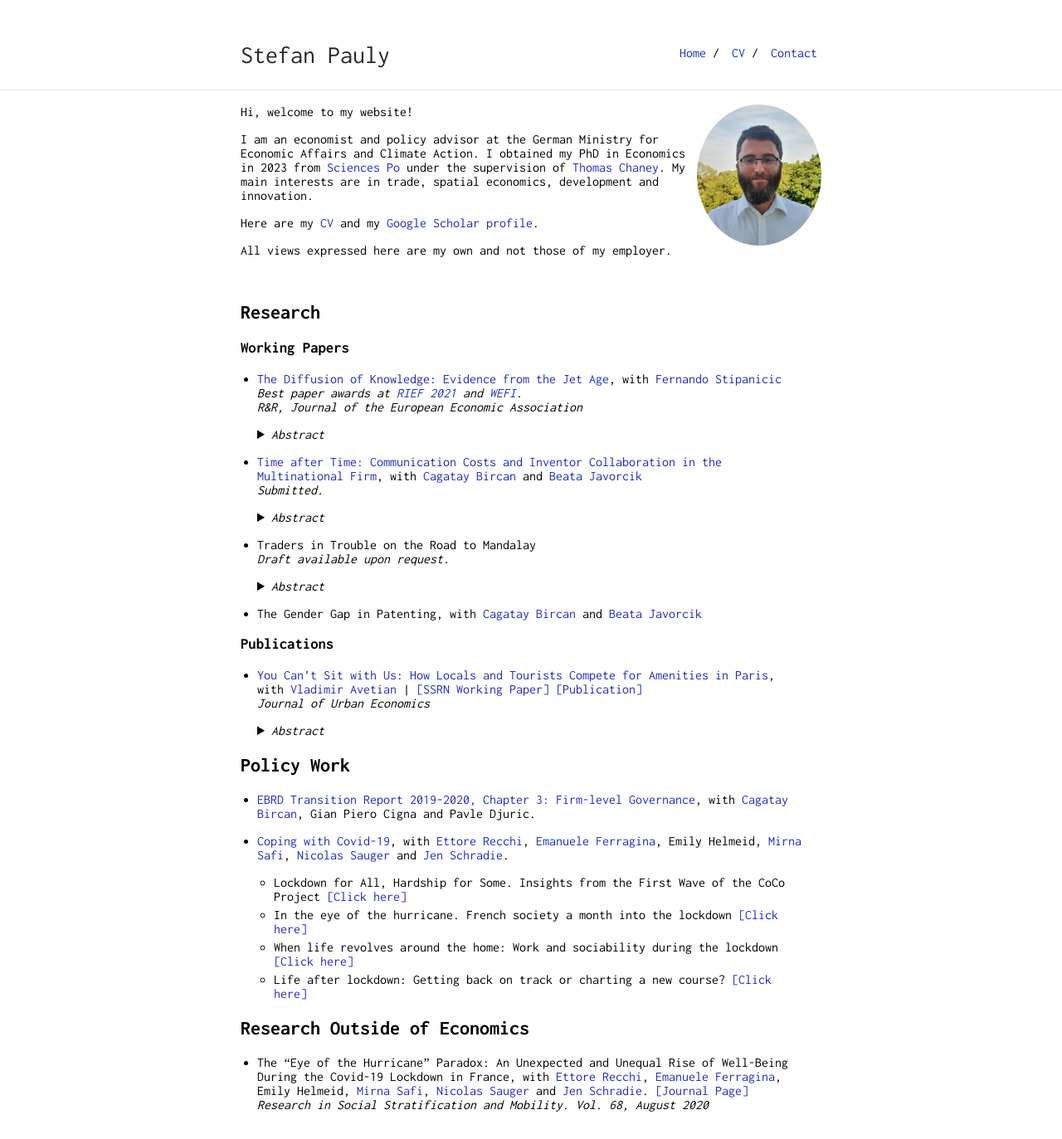
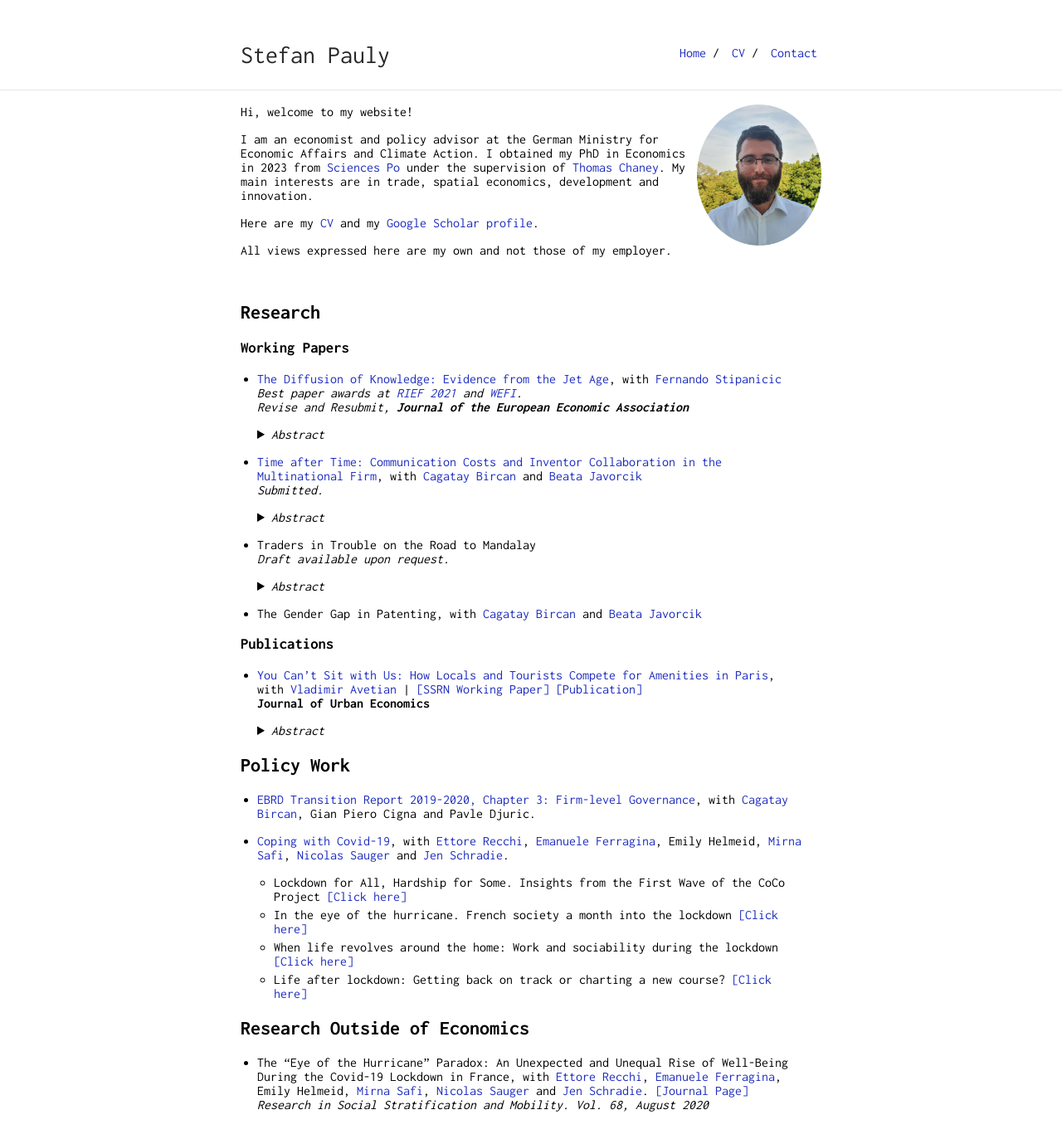
Before and after one commit to paustefa/paustefa.github.io, a Jekyll site: the page built from index.md, in a window 1280 px wide. Shown: the whole page at 83% size. Built offline with Jekyll 4.4.1, drawn with Linux system fonts in a browser that asks for light colours.

Commit message:
Update publication statuses for clarity

```diff
--- a/index.md
+++ b/index.md
@@ -20,7 +20,7 @@ All views expressed here are my own and not those of my employer.
 
 - [The Diffusion of Knowledge: Evidence from the Jet Age](https://fernandostipanicic.github.io/files/PaulyStipanicic_jets_innovation.pdf), with [Fernando Stipanicic](https://fernandostipanicic.github.io/)\
 	_Best paper awards at [RIEF 2021](https://sites.google.com/site/riefnetwork) and [WEFI](https://www.workshop-efi.com/student-workshop)._\
-	_R&R, Journal of the European Economic Association_
+	_Revise and Resubmit, **Journal of the European Economic Association**_
 
 
     <details><summary> <i>Abstract</i> </summary>
@@ -85,7 +85,7 @@ are the most resilient. Overall, this suggests that the risk of losing shipments
 ### Publications
 
 - [You Can't Sit with Us: How Locals and Tourists Compete for Amenities in Paris](tourism.pdf), with [Vladimir Avetian](https://vladimir-avetian.github.io/) | [[SSRN Working Paper]](https://papers.ssrn.com/sol3/papers.cfm?abstract_id=4585524) [[Publication]](https://www.sciencedirect.com/science/article/abs/pii/S0094119025000385)\
-	_Journal of Urban Economics_
+**Journal of Urban Economics**
 
 
     <details><summary> <i>Abstract</i> </summary>
```
